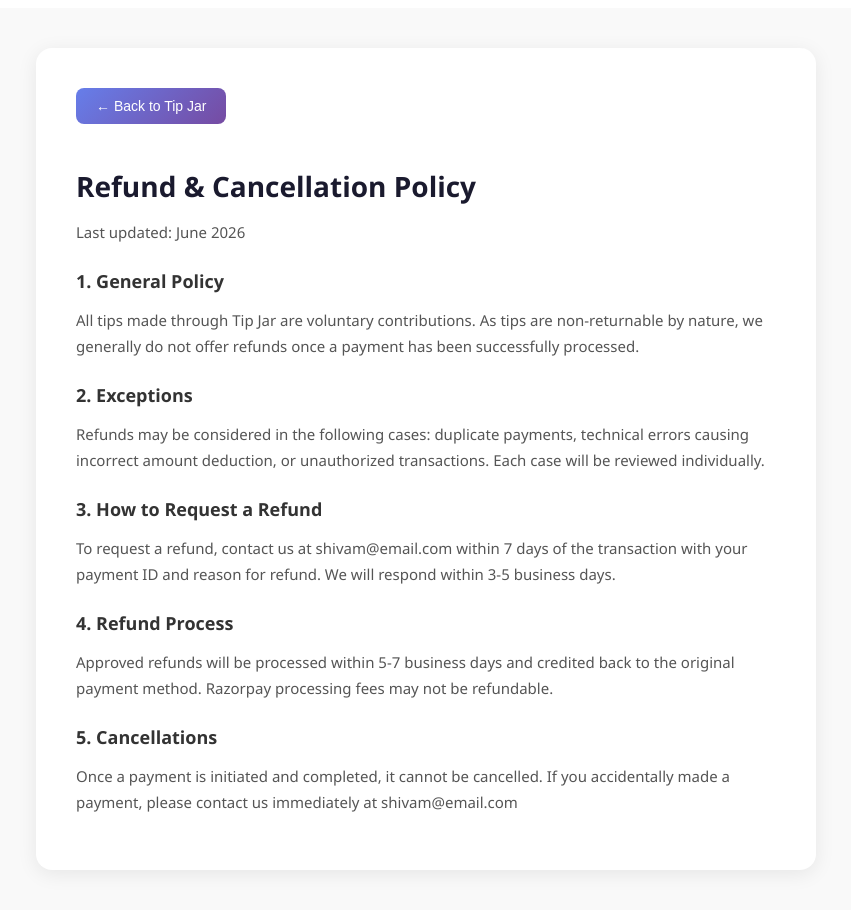
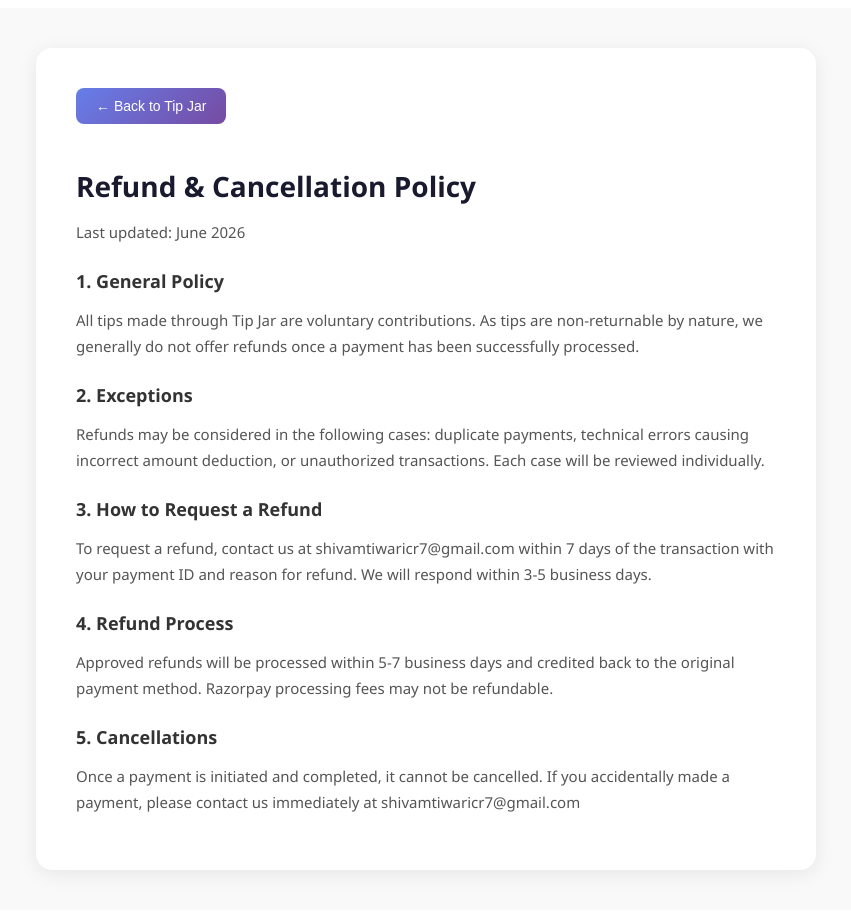
Before and after one commit to shiva-St7/tip-jar, a React (Create React App) app in the folder frontend/: page /refund in a window 1280 px wide. Shown: the whole page, without its empty margins (214-1065 px from the left). Built offline with nearby package versions, Linux system fonts and the light colour scheme.

Commit message:
add legal pages and footerwith email

```diff
--- a/frontend/src/pages/PrivacyPolicy.js
+++ b/frontend/src/pages/PrivacyPolicy.js
@@ -82,7 +82,7 @@ export default function PrivacyPolicy() {
         <h2 style={h2}>5. Contact Us</h2>
         <p style={p}>
           If you have any questions about this Privacy Policy, please contact us
-          at: shivam@email.com
+          at: shivamtiwaricr7@gmail.com
         </p>
       </div>
     </div>
--- a/frontend/src/pages/Refund.js
+++ b/frontend/src/pages/Refund.js
@@ -65,9 +65,9 @@ export default function Refund() {
 
         <h2 style={h2}>3. How to Request a Refund</h2>
         <p style={p}>
-          To request a refund, contact us at shivam@email.com within 7 days of
-          the transaction with your payment ID and reason for refund. We will
-          respond within 3-5 business days.
+          To request a refund, contact us at shivamtiwaricr7@gmail.com within 7
+          days of the transaction with your payment ID and reason for refund. We
+          will respond within 3-5 business days.
         </p>
 
         <h2 style={h2}>4. Refund Process</h2>
@@ -81,7 +81,7 @@ export default function Refund() {
         <p style={p}>
           Once a payment is initiated and completed, it cannot be cancelled. If
           you accidentally made a payment, please contact us immediately at
-          shivam@email.com
+          shivamtiwaricr7@gmail.com
         </p>
       </div>
     </div>
--- a/frontend/src/pages/Terms.js
+++ b/frontend/src/pages/Terms.js
@@ -91,7 +91,8 @@ export default function Terms() {
 
         <h2 style={h2}>7. Contact</h2>
         <p style={p}>
-          For any queries regarding these terms, contact us at: shivam@email.com
+          For any queries regarding these terms, contact us at:
+          shivamtiwaricr7@gmail.com
         </p>
       </div>
     </div>
```
